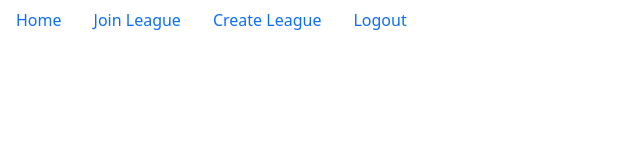
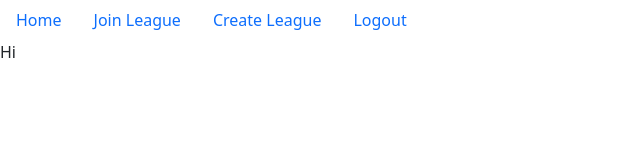
Before and after one commit to zechariasmengis/fe-pl-pick-em, a React (Create React App) app: page /league in a window 1280 px wide. Shown: the top 160 px of the page, without its empty margins (0-640 px from the left). Built offline with nearby package versions, Linux system fonts and the light colour scheme.

Commit message:
added base components for individual leagues

```diff
--- a/src/App.js
+++ b/src/App.js
@@ -3,7 +3,8 @@ import './css/reset.css';
 import 'bootstrap/dist/css/bootstrap.min.css';
 import { Routes, Route } from 'react-router-dom';
 import NavBar from './components/NavBar'
-import Home from './components/page-components/Home'
+import Home from './components/pages/Home'
+import LeagueHome from './components/pages/LeagueHome';
 // import MyLeaguesSB from './components/MyLeaguesSB'
 // import FeatureStory from './components/FeatureStory'
 // import AdSB from './components/AdSB';
@@ -14,6 +15,7 @@ function App() {
       < NavBar />
       <Routes>
         <Route path="/" element={<Home />} />
+        <Route path="/league" element={<LeagueHome />} />
       </Routes>
       {/* <Home/> */}
     </div>
--- /dev/null
+++ b/src/components/CurrentGSCard.js
@@ -0,0 +1,11 @@
+import React, { useState } from 'react';
+
+function CurrentGSCard() {
+
+    return(
+        <div className="">
+        </div>
+    )
+}
+
+export default CurrentGSCard;
--- /dev/null
+++ b/src/components/CurrentPickCard.js
@@ -0,0 +1,11 @@
+import React, { useState } from 'react';
+
+function CurrentPickCard() {
+
+    return(
+        <div className="">
+        </div>
+    )
+}
+
+export default CurrentPickCard;
--- a/src/components/page-components/LeagueHome.js
+++ b/src/components/LeagueTable.js
@@ -1,12 +1,12 @@
 import React, { useState } from 'react';
 
-function LeagueHome() {
+function LeagueTable() {
 
     return(
-        <div className="hp-body">
+        <div className="">
             Hi
         </div>
     )
 }
 
-export default LeagueHome;
+export default LeagueTable;
--- /dev/null
+++ b/src/components/pages/LeagueHome.js
@@ -0,0 +1,17 @@
+import React, { useState } from 'react';
+import LeagueTable from '../LeagueTable';
+import CurrentGSCard from '../CurrentGSCard';
+import CurrentPickCard from '../CurrentPickCard';
+
+function LeagueHome() {
+
+    return(
+        <div className="lg-hp-body">
+            < CurrentPickCard />
+            < CurrentGSCard />
+            < LeagueTable />
+        </div>
+    )
+}
+
+export default LeagueHome;
```
Also changed, not shown: src/components/pages/Home.js (renamed from src/components/page-components/Home.js).
